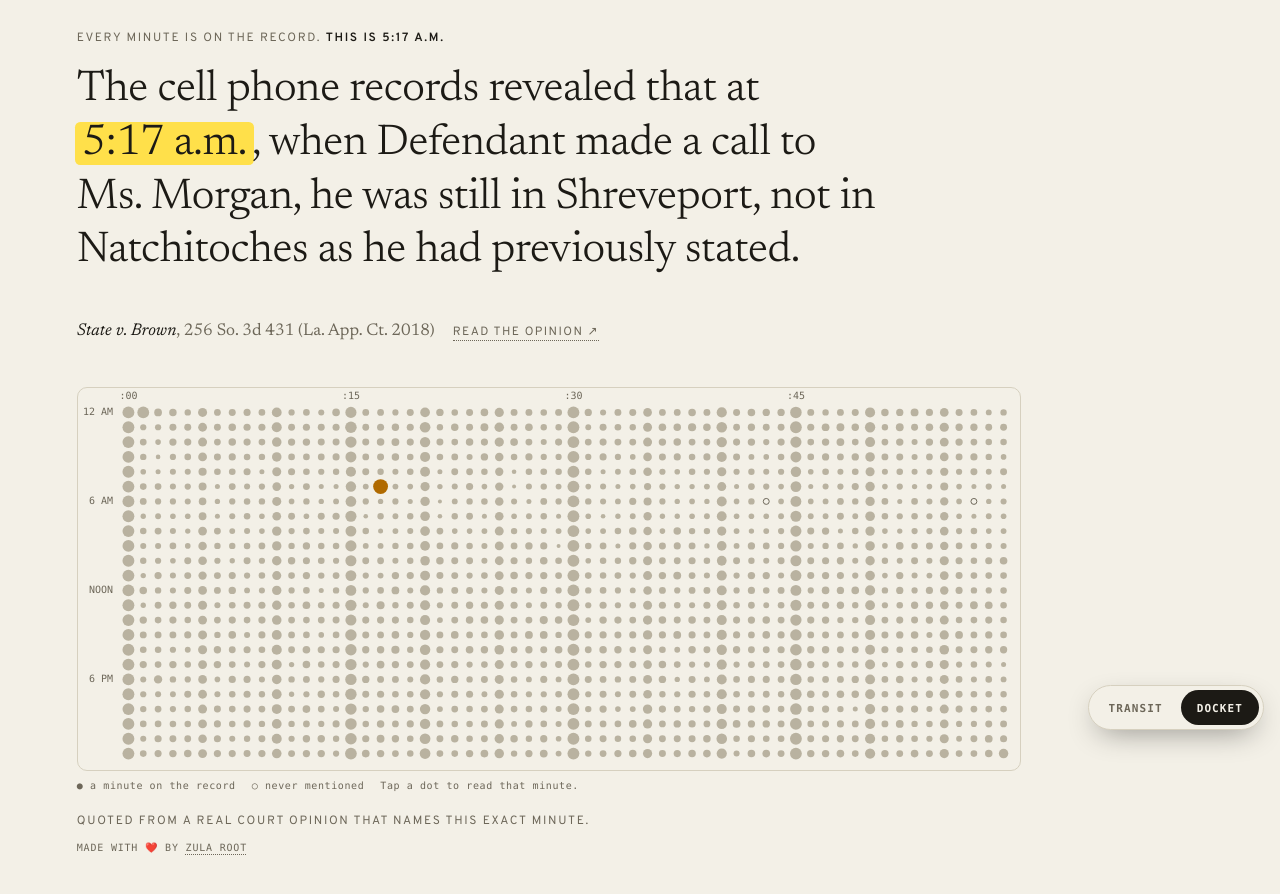
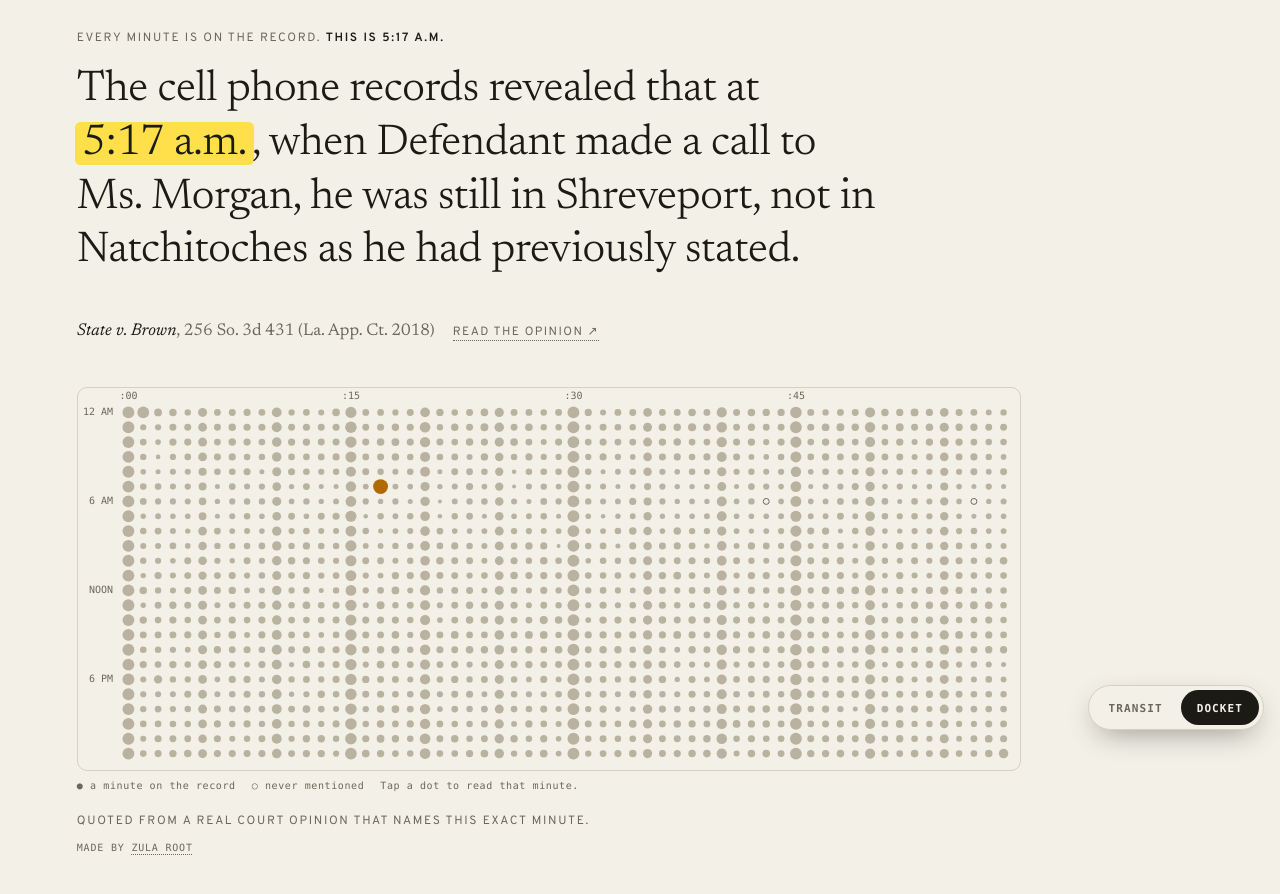
Before and after one commit to zula-root/Docket-Clock, a plain HTML site: page index.html in a window 1280 px wide. Shown: the part 54-948 px from the top of the page. Drawn offline with Linux system fonts and the light colour scheme; a web font is replaced by a local one.

Commit message:
Sign the page without the heart
Co-Authored-By: Claude Opus 5.5 <noreply@anthropic.com>

```diff
--- a/index.html
+++ b/index.html
@@ -279,7 +279,7 @@ footer { padding-bottom: 84px; }   /* room for the switch, so it never sits on t
     <span class="count" id="count"></span>
     <button type="button" id="next">Another account</button>
   </span>
-  <p class="made">Made with <span role="img" aria-label="love">❤️</span> by <a href="https://zularoot.com/" target="_blank" rel="noopener">Zula Root</a></p>
+  <p class="made">Made by <a href="https://zularoot.com/" target="_blank" rel="noopener">Zula Root</a></p>
 </footer>
 
 <nav class="pair" aria-label="The two Sentence Clocks">
```
